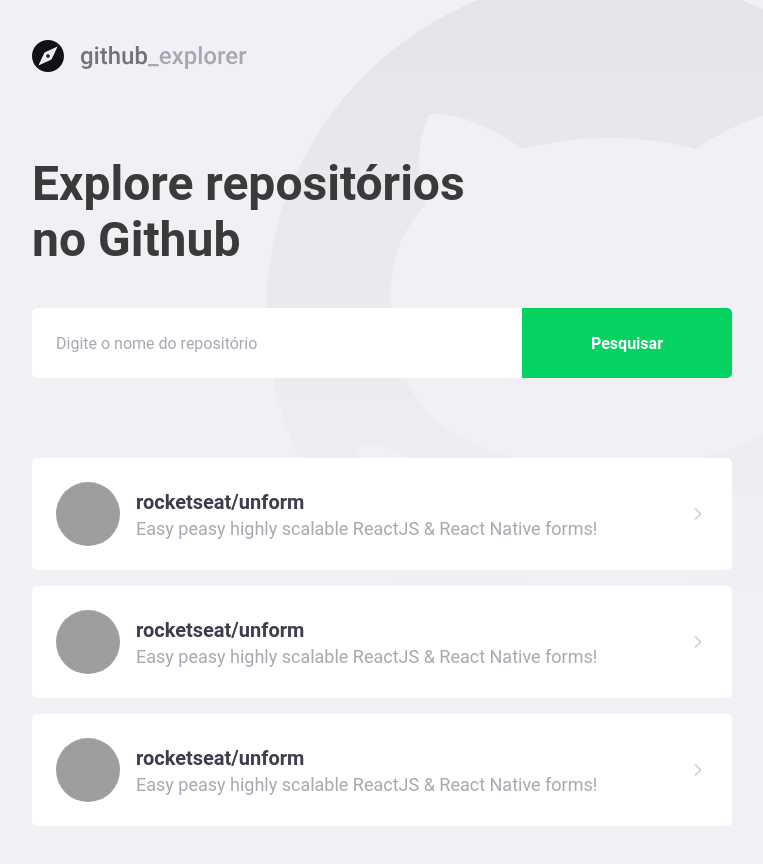
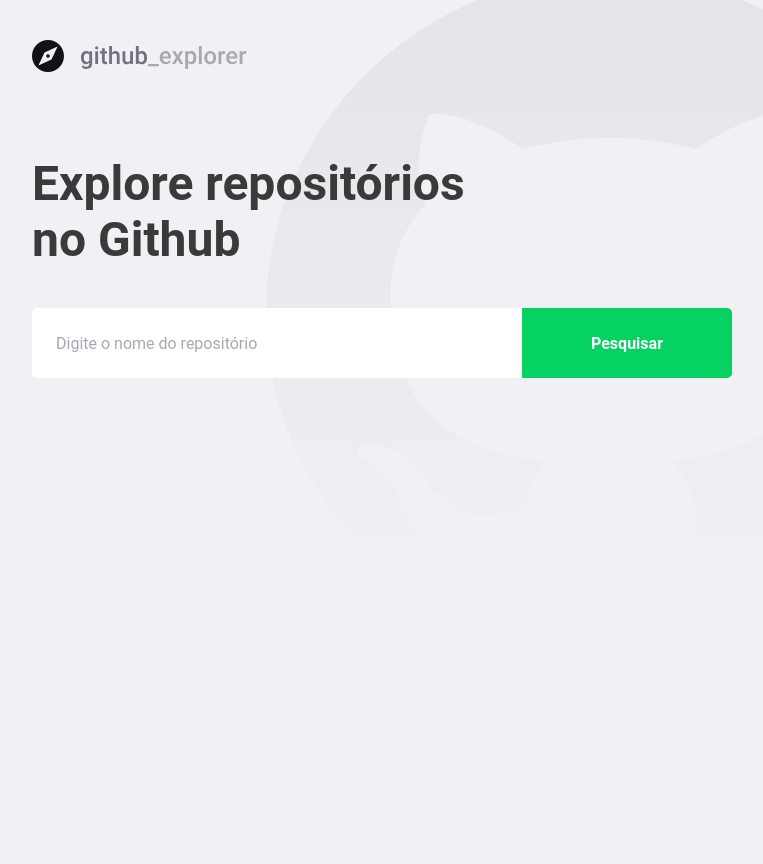
Before and after one commit to MayconRRibeiro/Github-Explorer, a React (Create React App) app: page / in a window 1280 px wide. Shown: the whole page, without its empty margins (148-911 px from the left). After the commit the page ends 800 px from the top, so only its background shows below. Built offline with nearby package versions, Linux system fonts and the light colour scheme; grey boxes are pictures that could not be loaded; the HTML template or start-up script is replaced by a standard one.

Commit message:
Conectando a API

```diff
--- a/package.json
+++ b/package.json
@@ -10,6 +10,7 @@
     "@types/node": "^12.0.0",
     "@types/react": "^16.9.0",
     "@types/react-dom": "^16.9.0",
+    "axios": "^0.20.0",
     "polished": "^3.6.6",
     "react": "^16.13.1",
     "react-dom": "^16.13.1",
--- a/src/pages/Dashboard/index.tsx
+++ b/src/pages/Dashboard/index.tsx
@@ -1,58 +1,66 @@
-import React from 'react';
+import React, { useState, FormEvent } from 'react';
 import { FiChevronRight } from 'react-icons/fi';
+
+import api from '../../services/api';
 
 import logoImg from '../../assets/logo.svg';
 
 import { Title, Form, Repositories } from './styles';
 
+interface Repository {
+  full_name: string;
+  description: string;
+  owner: {
+    login: string;
+    avatar_url: string;
+  };
+}
+
 const Dashboard: React.FC = () => {
+  const [newRepo, setNewRepo] = useState('');
+
+  const [repositories, setRepositories] = useState<Repository[]>([]);
+
+  async function handleAddRepository(event: FormEvent<HTMLFormElement>) {
+    event.preventDefault();
+
+    const response = await api.get<Repository>(`repos/${newRepo}`);
+
+    const repository = response.data;
+
+    setRepositories([...repositories, repository]);
+    setNewRepo('');
+  }
+
   return (
     <>
       <img src={logoImg} alt="Github Explorer" />
       <Title>Explore repositórios no Github</Title>
 
-      <Form>
-        <input placeholder="Digite o nome do repositório" />
+      <Form onSubmit={handleAddRepository}>
+        <input
+          value={newRepo}
+          onChange={e => setNewRepo(e.target.value)}
+          placeholder="Digite o nome do repositório"
+        />
         <button type="submit">Pesquisar</button>
       </Form>
 
       <Repositories>
-        <a href="teste">
+        {repositories.map(repository => (
+          <a key={repository.full_name} href="teste">
             <img
-            src="https://avatars2.githubusercontent.com/u/2254731?s=400&u=0ba16a79456c2f250e7579cb388fa18c5c2d7d65&v=4"
-            alt="Diego Fernandes"
+              src={repository.owner.avatar_url}
+              alt={repository.owner.login}
             />
             <div>
-            <strong>rocketseat/unform</strong>
-            <p>Easy peasy highly scalable ReactJS & React Native forms!</p>
+              <strong>{repository.full_name}</strong>
+              <p>{repository.description}</p>
             </div>
 
             <FiChevronRight size={20} />
           </a>
-        <a href="teste">
-          <img
-            src="https://avatars2.githubusercontent.com/u/2254731?s=400&u=0ba16a79456c2f250e7579cb388fa18c5c2d7d65&v=4"
-            alt="Diego Fernandes"
-          />
-          <div>
-            <strong>rocketseat/unform</strong>
-            <p>Easy peasy highly scalable ReactJS & React Native forms!</p>
-          </div>
-
-          <FiChevronRight size={20} />
-        </a>
-        <a href="teste">
-          <img
-            src="https://avatars2.githubusercontent.com/u/2254731?s=400&u=0ba16a79456c2f250e7579cb388fa18c5c2d7d65&v=4"
-            alt="Diego Fernandes"
-          />
-          <div>
-            <strong>rocketseat/unform</strong>
-            <p>Easy peasy highly scalable ReactJS & React Native forms!</p>
-          </div>
-
-          <FiChevronRight size={20} />
-        </a>
+        ))}
       </Repositories>
     </>
   );
--- a/src/pages/Dashboard/styles.ts
+++ b/src/pages/Dashboard/styles.ts
@@ -76,7 +76,8 @@
     }
 
     div {
-      margin-left: 16px;
+      margin-left: 0 16px;
+      flex: 1;
 
       strong {
         font-size: 20px;
--- /dev/null
+++ b/src/services/api.ts
@@ -0,0 +1,7 @@
+import axios from 'axios';
+
+const api = axios.create({
+  baseURL: 'https://api.github.com/',
+});
+
+export default api;
```
Also changed, not shown: .eslintrc.json, 1 other file (tests, documents, lock files or other folders). Lines whose indentation alone changed are shown as unchanged.
